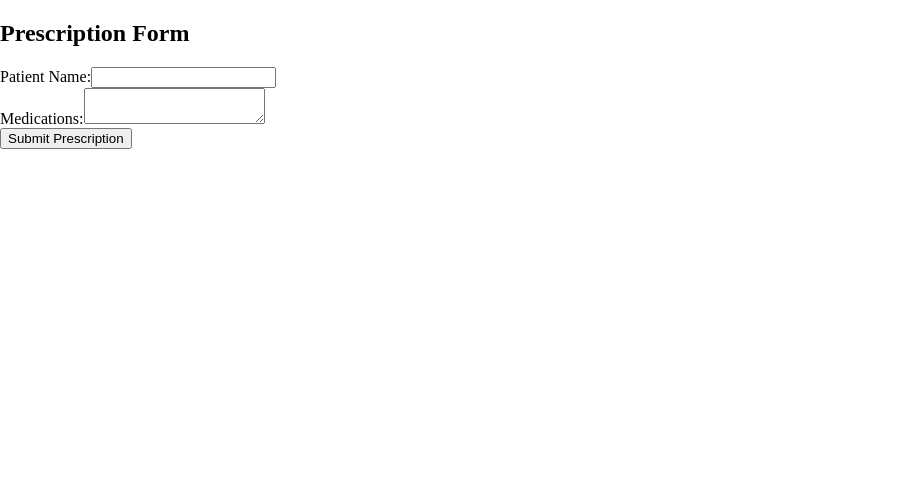
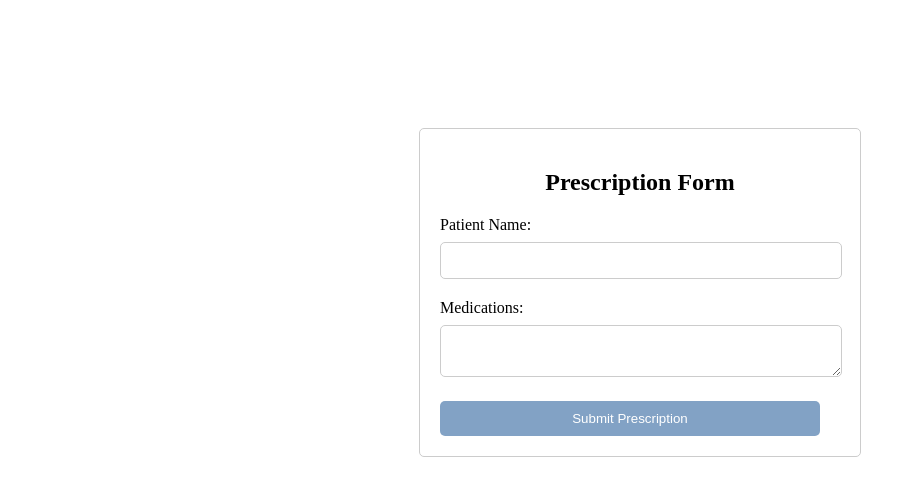
Before and after one commit to Dik17/CAPSTONE-FRONTEND, a React (Create React App) app: page /prescription in a window 1280 px wide. Shown: the top 496 px of the page, without its empty margins (0-924 px from the left). Built offline with nearby package versions, Linux system fonts and the light colour scheme.

Commit message:
added prescription

```diff
--- /dev/null
+++ b/src/Doctor/Prescription/Prescription.css
@@ -0,0 +1,43 @@
+/* PrescriptionForm.css */
+
+.prescription-form {
+    max-width: 400px;
+    margin: 0 auto;
+    padding: 20px;
+    border: 1px solid #ccc;
+    border-radius: 5px;
+    background-color: #fff;
+  }
+
+  .prescription-form h2 {
+    text-align: center;
+  }
+
+  .prescription-form label {
+    display: block;
+    margin-bottom: 8px;
+  }
+
+  .prescription-form input[type="text"],
+  .prescription-form textarea {
+    width: 100%;
+    padding: 10px;
+    margin-bottom: 20px;
+    border: 1px solid #ccc;
+    border-radius: 5px;
+  }
+
+  .prescription-form button {
+    display: block;
+    width: 100%;
+    padding: 10px;
+    background-color: #007bff;
+    color: #fff;
+    border: none;
+    border-radius: 5px;
+    cursor: pointer;
+  }
+
+  .prescription-form button:hover {
+    background-color: #0056b3;
+  }
--- a/src/Doctor/Prescription/PrescriptionForm.js
+++ b/src/Doctor/Prescription/PrescriptionForm.js
@@ -1,5 +1,5 @@
 import React, { useState } from 'react';
-
+import './Prescription.css'
 const PrescriptionForm = () => {
   const [patientName, setPatientName] = useState('');
   const [medications, setMedications] = useState('');
@@ -17,10 +17,10 @@ const PrescriptionForm = () => {
   };
 
   return (
-    <div>
+    <div className="prescription-form" style={{marginTop:'10%'}}>
     <h2>Prescription Form</h2>
-      <form onSubmit={handleSubmit}>
-        <div>
+    <form onSubmit={handleSubmit} style={{marginRight:'20px'}}>
+      <div >
         <label htmlFor="patientName">Patient Name:</label>
         <input
           type="text"
@@ -28,6 +28,7 @@ const PrescriptionForm = () => {
           value={patientName}
           onChange={(e) => setPatientName(e.target.value)}
           required
+
         />
       </div>
       <div>
@@ -39,7 +40,7 @@ const PrescriptionForm = () => {
           required
         />
       </div>
-        <button type="submit">Submit Prescription</button>
+      <button type="submit" style={{backgroundColor:"#82A2C5"}}>Submit Prescription</button>
     </form>
   </div>
   );
```
Lines whose indentation alone changed are shown as unchanged.
